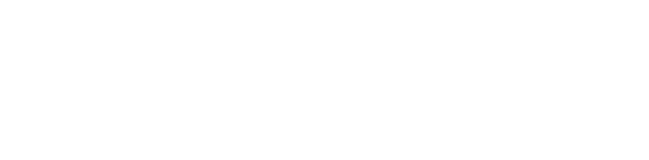
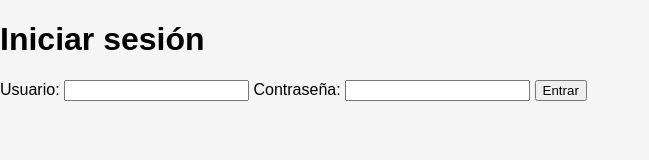
Before and after one commit to Sebastian-GonzalezLegal/Noticias-Municipales, a plain HTML site: page public/login.html in a window 1280 px wide. Shown: the whole page, without its empty margins (0-649 px from the left). Drawn offline with Linux system fonts and the light colour scheme.

Commit message:
Se hace el formulario de logeo

```diff
--- a/public/login.html
+++ b/public/login.html
@@ -1,11 +1,26 @@
 <!DOCTYPE html>
-<html lang="en">
+<html lang="es">
 <head>
-    <meta charset="UTF-8">
-    <meta name="viewport" content="width=device-width, initial-scale=1.0">
-    <title>Document</title>
+  <meta charset="UTF-8" />
+  <meta name="viewport" content="width=device-width, initial-scale=1.0" />
+  <title>Login - Noticias Municipales</title>
+  <link rel="stylesheet" href="css/styles.css" />
+
 </head>
 <body>
+  <div class="login-container">
+    <h1>Iniciar sesión</h1>
+    <form id="loginForm">
+      <label for="username">Usuario:</label>
+      <input type="text" id="username" name="username" required />
 
+      <label for="password">Contraseña:</label>
+      <input type="password" id="password" name="password" required />
+
+      <button type="submit">Entrar</button>
+    </form>
+    <div id="errorMsg" class="error-msg"></div>
+  </div>
+  <script src="js/login.js"></script>
 </body>
 </html>
```
